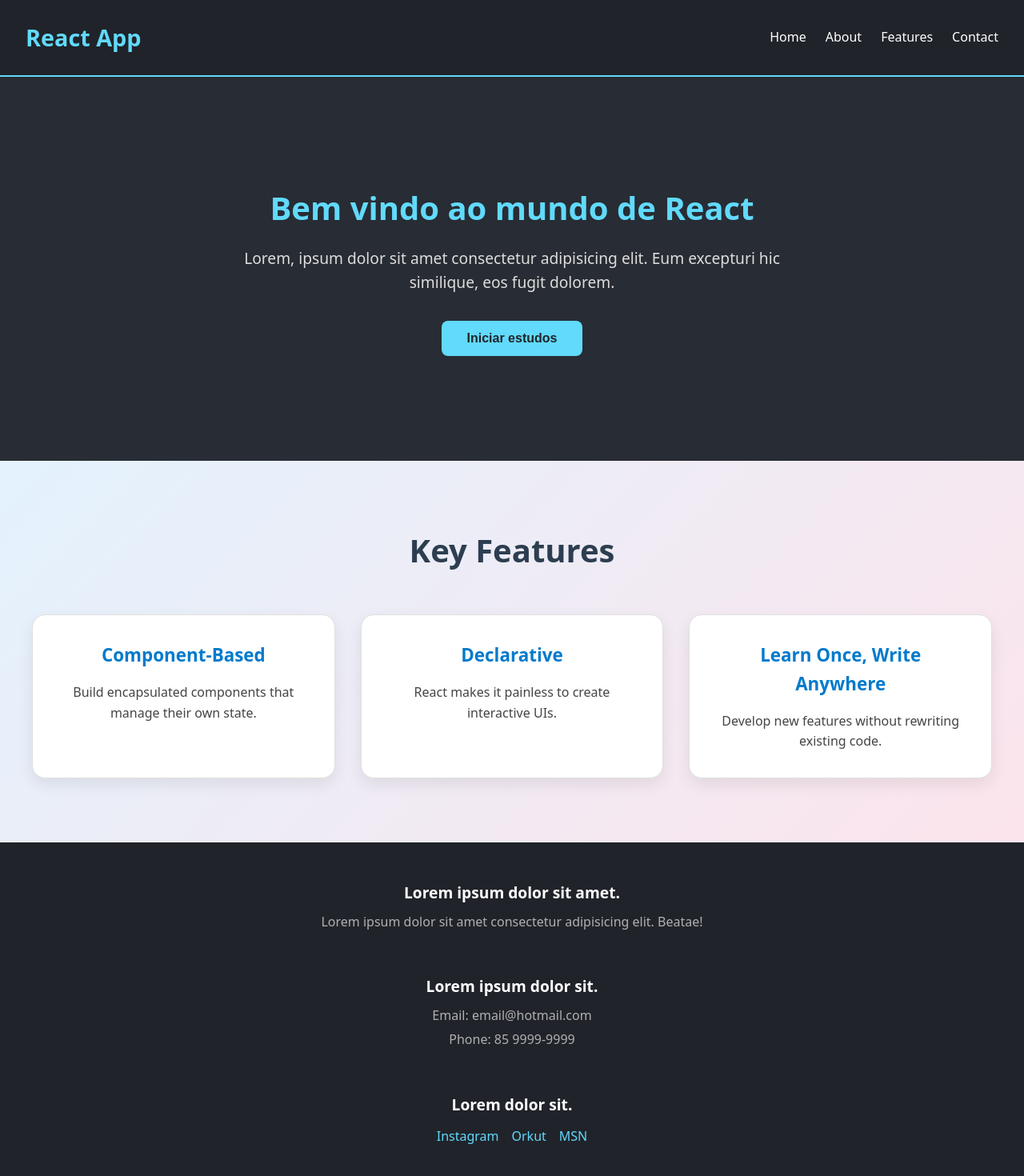
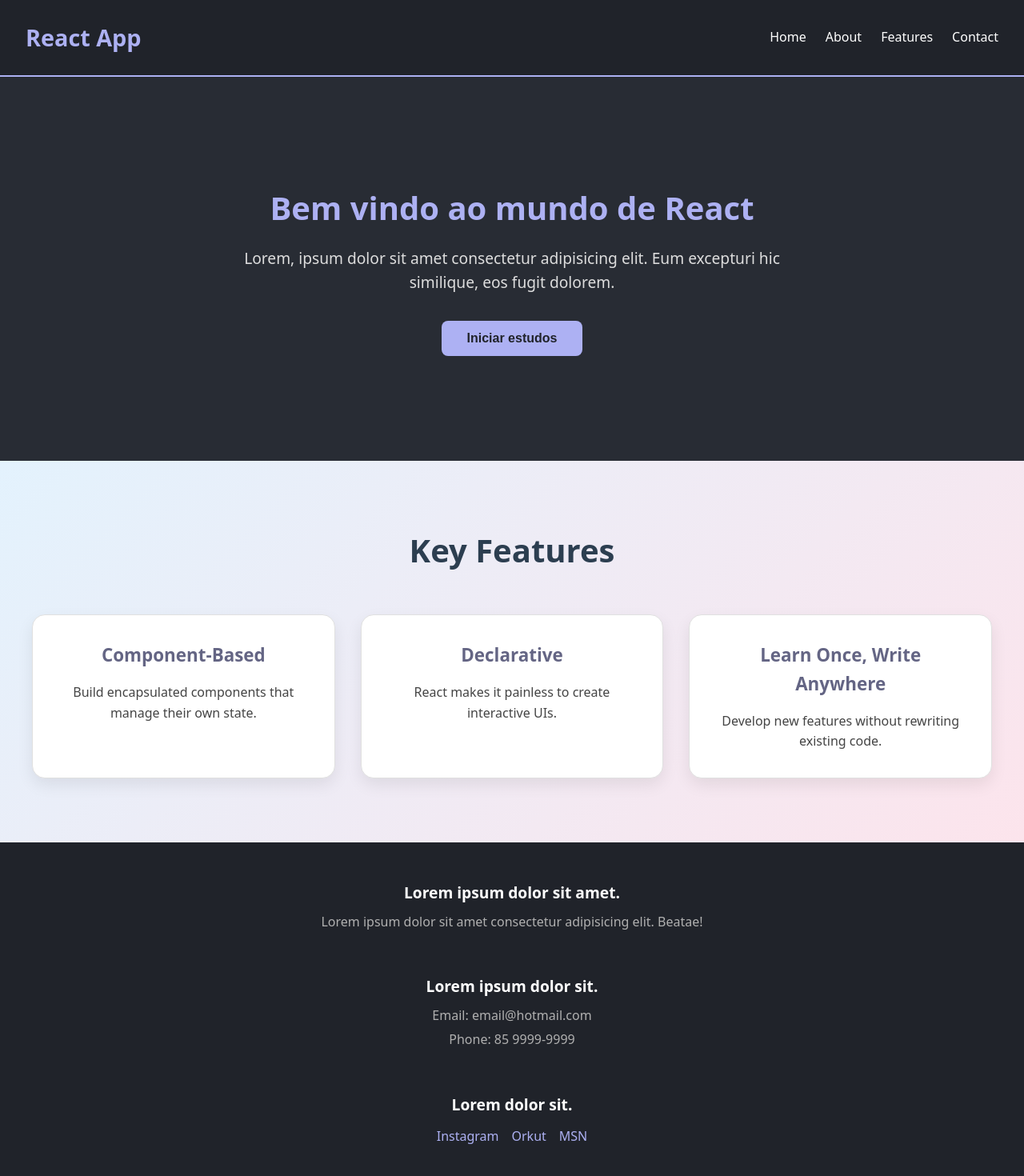
Before and after one commit to sarasmorais/react-zero, a React (Vite) app: page / in a window 1280 px wide. Shown: the top 1470 px of the page at 80% size. Built offline with nearby package versions, Linux system fonts and the light colour scheme.

Commit message:
teste cores

```diff
--- a/src/components/Features/Features.css
+++ b/src/components/Features/Features.css
@@ -34,7 +34,7 @@
 
 .feature-card h3 {
     font-size: 1.4rem;
-    color: #007acc;
+    color: #646584;
     margin-bottom: 1rem;
 }
 
--- a/src/components/Footer/Footer.css
+++ b/src/components/Footer/Footer.css
@@ -33,14 +33,14 @@
 .footer-section a {
     display: inline-block;
     margin: 0.25rem 0.5rem;
-    color: #61dafb;
+    color: #adb1f3;
     text-decoration: none;
     font-weight: 500;
     transition: color 0.3s ease;
 }
 
 .footer-section a:hover {
-    color: #21a1f1;
+    color: #4f506a;
 }
 
 .footer-button {
@@ -48,7 +48,7 @@
 }
 
 .footer-button button {
-    background-color: #61dafb;
+    background-color: #adb1f3;;
     border: none;
     color: #20232a;
     font-weight: bold;
@@ -60,5 +60,5 @@
 }
 
 .footer-button button:hover {
-    background-color: #21a1f1;
+    background-color: #4f506a;
 }
--- a/src/components/Header/Header.css
+++ b/src/components/Header/Header.css
@@ -6,13 +6,13 @@ header {
     justify-content: space-between;
     align-items: center;
     flex-wrap: wrap;
-    border-bottom: 2px solid #61dafb;
+    border-bottom: 2px solid #adb1f3;
 }
 
 .header-title h1 {
     font-size: 1.8rem;
     font-weight: bold;
-    color: #61dafb;
+    color: #adb1f3;
 }
 
 nav ul {
@@ -32,5 +32,5 @@ nav ul li a {
 }
 
 nav ul li a:hover {
-    color: #61dafb;
+    color: #adb1f3;
 }
--- a/src/components/Hero/Hero.css
+++ b/src/components/Hero/Hero.css
@@ -17,7 +17,7 @@
 .hero h2 {
     font-size: 2.5rem;
     margin-bottom: 1rem;
-    color: #61dafb;
+    color: #adb1f3;
 }
 
 .hero p {
@@ -28,7 +28,7 @@
 }
 
 .cta-button {
-    background-color: #61dafb;
+    background-color: #adb1f3;
     color: #20232a;
     border: none;
     padding: 0.8rem 2rem;
```
